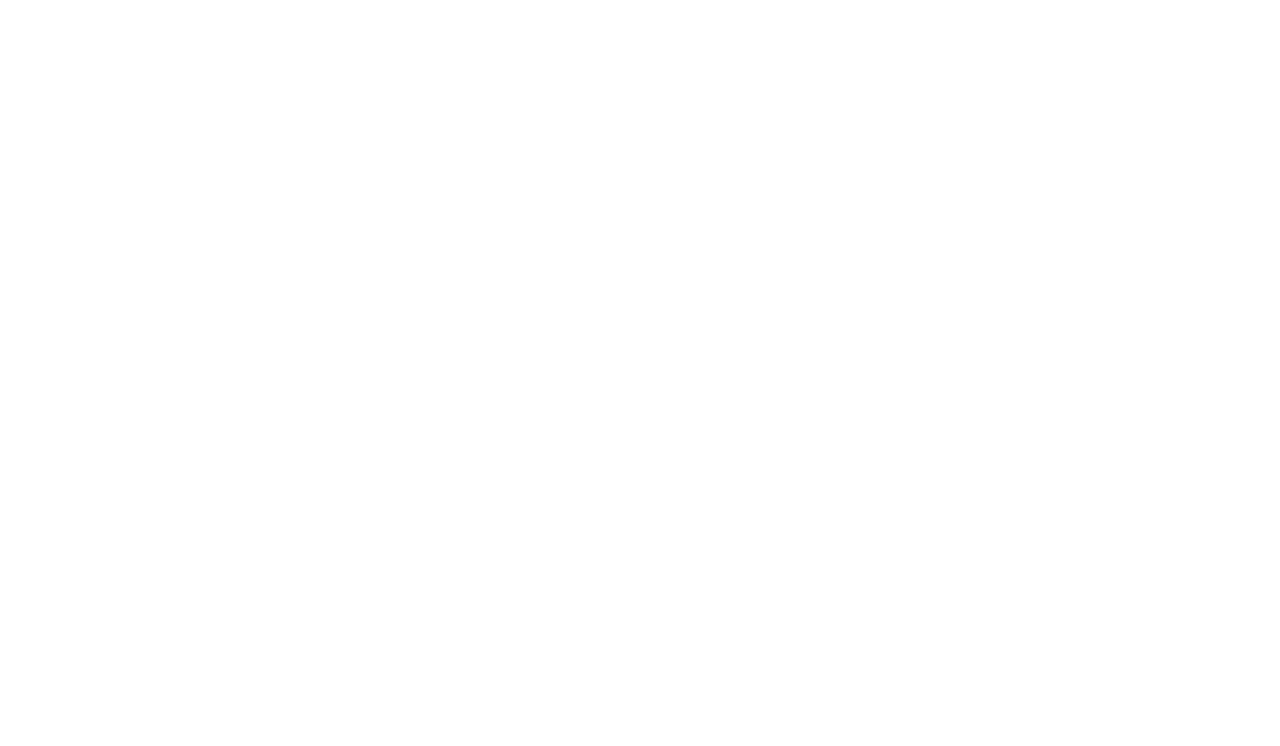
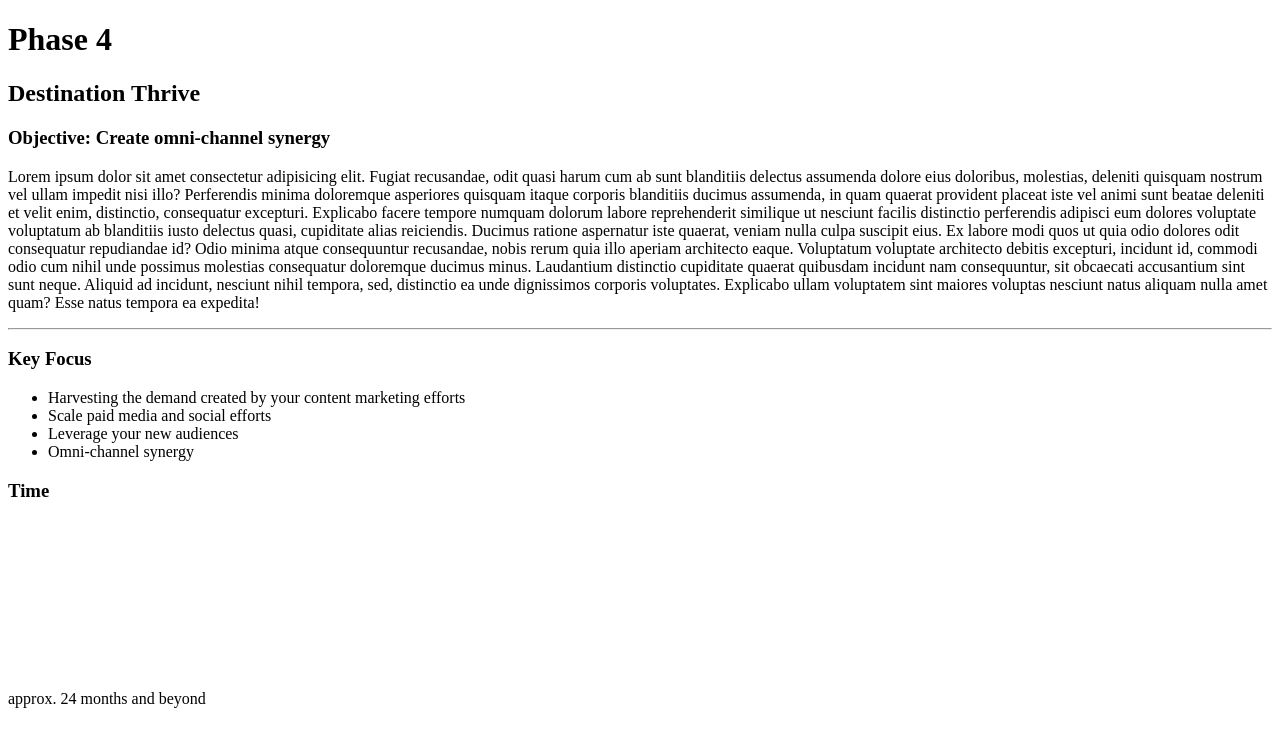
Before and after one commit to simpleviewinc/cms-bootcamp, a plain HTML site: page Week 1.1 - HTML/4. Mock Up a Design/index.html in a window 1280 px wide. Drawn offline with Linux system fonts and the light colour scheme.

Commit message:
day 1 html

```diff
--- a/Week 1.1 - HTML/4. Mock Up a Design/index.html
+++ b/Week 1.1 - HTML/4. Mock Up a Design/index.html
@@ -7,7 +7,32 @@
 </head>
 <body>
 
-	<!-- Add your code here -->
+	<header>
+		<h1><strong>Phase 4</strong></h1>
+		<h2>Destination Thrive</h2>
+		<h3>Objective: Create omni-channel synergy</h3>
+	</header>
+
+	<p>
+		Lorem ipsum dolor sit amet consectetur adipisicing elit. Fugiat recusandae, odit quasi harum cum ab sunt blanditiis delectus assumenda dolore eius doloribus, molestias, deleniti quisquam nostrum vel ullam impedit nisi illo? Perferendis minima doloremque asperiores quisquam itaque corporis blanditiis ducimus assumenda, in quam quaerat provident placeat iste vel animi sunt beatae deleniti et velit enim, distinctio, consequatur excepturi. Explicabo facere tempore numquam dolorum labore reprehenderit similique ut nesciunt facilis distinctio perferendis adipisci eum dolores voluptate voluptatum ab blanditiis iusto delectus quasi, cupiditate alias reiciendis. Ducimus ratione aspernatur iste quaerat, veniam nulla culpa suscipit eius. Ex labore modi quos ut quia odio dolores odit consequatur repudiandae id? Odio minima atque consequuntur recusandae, nobis rerum quia illo aperiam architecto eaque. Voluptatum voluptate architecto debitis excepturi, incidunt id, commodi odio cum nihil unde possimus molestias consequatur doloremque ducimus minus. Laudantium distinctio cupiditate quaerat quibusdam incidunt nam consequuntur, sit obcaecati accusantium sint sunt neque. Aliquid ad incidunt, nesciunt nihil tempora, sed, distinctio ea unde dignissimos corporis voluptates. Explicabo ullam voluptatem sint maiores voluptas nesciunt natus aliquam nulla amet quam? Esse natus tempora ea expedita!
+	</p>
+
+	<hr>
+
+	<h3><strong>Key Focus</strong></h3>
+	<ul>
+		<li>
+			Harvesting the demand created by your content marketing efforts
+		</li>
+		<li>Scale paid media and social efforts</li>
+		<li>Leverage your new audiences</li>
+		<li>Omni-channel synergy</li>
+	</ul>
+
+	<h3><strong>Time</strong></h3>
+	<svg></svg>
+	<p>approx. 24 months and beyond</p>
+
 
 </body>
 </html>
```
Also changed, not shown: Week 1.1 - HTML/1. Build a Form/index.html (+8 -1 lines), Week 1.1 - HTML/2. Create a Responsive Image - Resolution/index.html (+6 -1 lines), Week 1.1 - HTML/3. Create a Reponsive Image - Aspect Ratio/index.html (+6 -1 lines).
